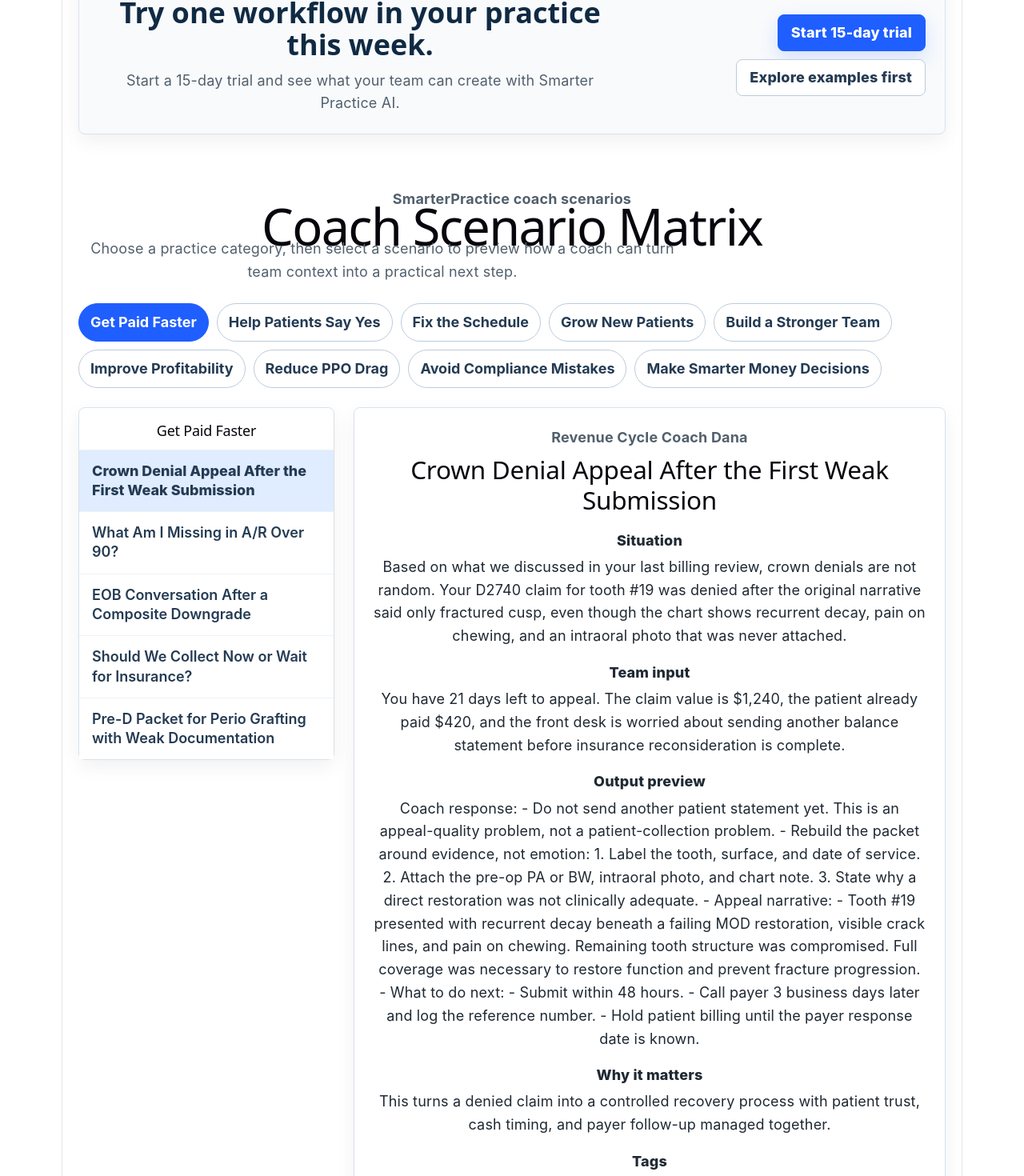
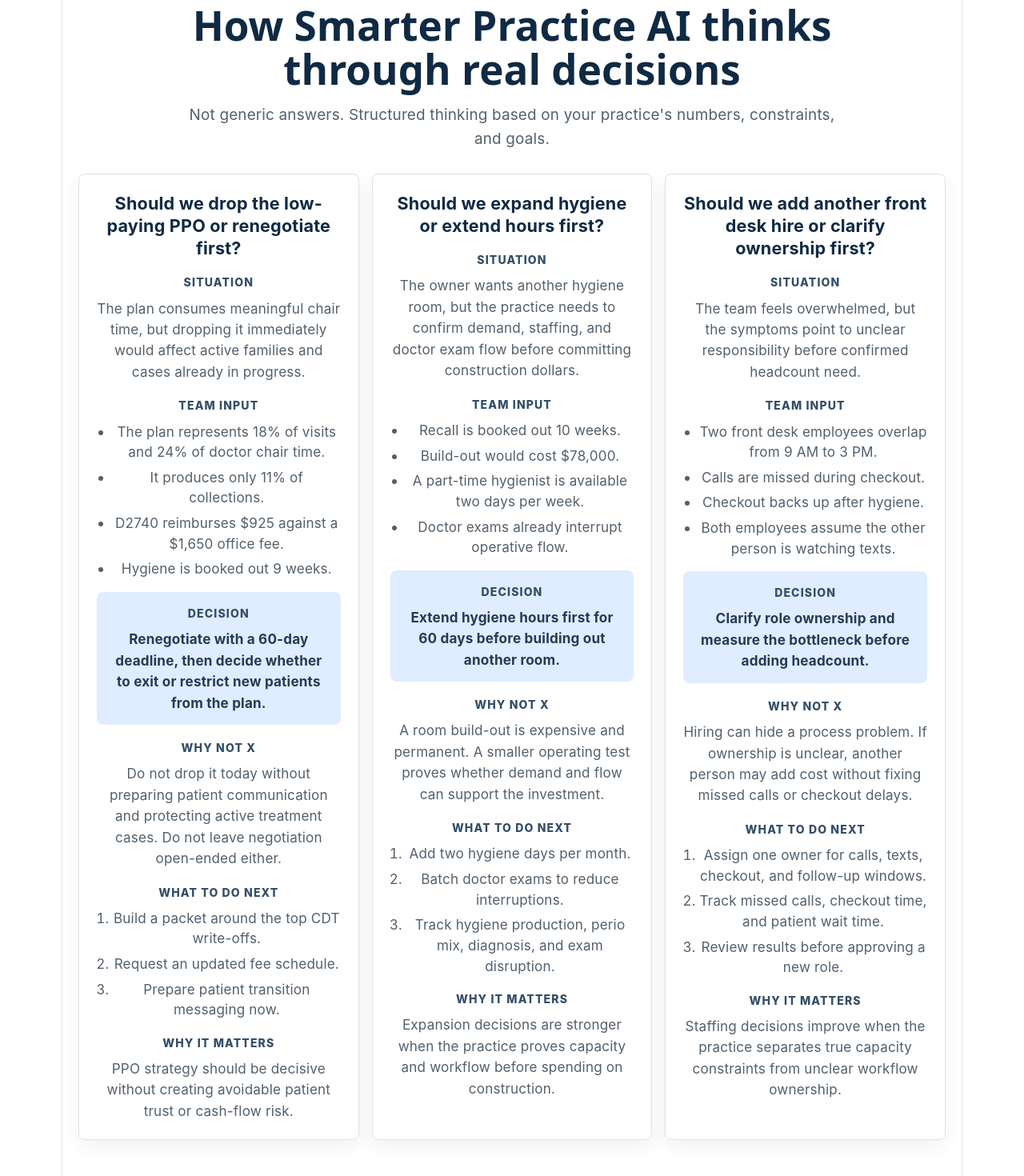
Before and after one commit to jeremyphelps-SP/smarterpractice-site, a React (Vite) app: page / in a window 1280 px wide. Shown: the part 1160-2630 px from the top of the page at 80% size. Built offline with nearby package versions, Linux system fonts and the light colour scheme.

Commit message:
Add decision examples section showing structured practice advice

```diff
--- a/src/App.jsx
+++ b/src/App.jsx
@@ -1,6 +1,7 @@
 import { useRef, useState } from "react";
 import CoachScenarioMatrix from "./components/CoachScenarioMatrix";
 import AIImageStudio from "./components/AIImageStudio";
+import DecisionExamplesSection from "./components/DecisionExamplesSection";
 import QuickWinsSection from "./components/QuickWinsSection";
 import StartHereSection from "./components/StartHereSection";
 import TrialCTA from "./components/TrialCTA";
@@ -37,6 +38,7 @@
         selectedChallenge={selectedChallenge}
         onSelectQuickWin={handleSelectQuickWin}
       />
+      <DecisionExamplesSection />
       <TrialCTA
         selectedChallenge={selectedChallenge}
         selectedQuickWin={selectedQuickWin}
--- /dev/null
+++ b/src/components/DecisionExamplesSection.css
@@ -0,0 +1,122 @@
+.decision-examples {
+  padding: 52px 20px 44px;
+  color: #1f2933;
+  background: #ffffff;
+  border-top: 1px solid #edf2f7;
+  font-family:
+    Inter, ui-sans-serif, system-ui, -apple-system, BlinkMacSystemFont, "Segoe UI",
+    sans-serif;
+}
+
+.decision-examples__inner {
+  max-width: 1120px;
+  margin: 0 auto;
+}
+
+.decision-examples__header {
+  max-width: 820px;
+  margin: 0 auto 28px;
+  text-align: center;
+}
+
+.decision-examples__header h2 {
+  margin: 0;
+  color: #102a43;
+  font-size: clamp(1.9rem, 4vw, 3rem);
+  font-weight: 650;
+  line-height: 1.08;
+  letter-spacing: 0;
+}
+
+.decision-examples__header p {
+  margin: 14px 0 0;
+  color: #52606d;
+  font-size: 1.05rem;
+  line-height: 1.6;
+}
+
+.decision-examples__cards {
+  display: grid;
+  grid-template-columns: repeat(3, minmax(0, 1fr));
+  gap: 16px;
+}
+
+.decision-examples__card {
+  display: flex;
+  flex-direction: column;
+  gap: 16px;
+  padding: 22px;
+  border: 1px solid #d9e2ec;
+  border-radius: 8px;
+  background: #ffffff;
+  box-shadow: 0 8px 24px rgba(15, 23, 42, 0.06);
+}
+
+.decision-examples__card h3 {
+  margin: 0;
+  color: #102a43;
+  font-size: 1.2rem;
+  line-height: 1.3;
+}
+
+.decision-examples__block,
+.decision-examples__decision {
+  display: grid;
+  gap: 6px;
+}
+
+.decision-examples__block h4,
+.decision-examples__decision h4 {
+  margin: 0;
+  color: #334e68;
+  font-size: 0.78rem;
+  font-weight: 800;
+  letter-spacing: 0.08em;
+  text-transform: uppercase;
+}
+
+.decision-examples__block p,
+.decision-examples__decision p {
+  margin: 0;
+  color: #52606d;
+  font-size: 0.95rem;
+  line-height: 1.55;
+}
+
+.decision-examples__decision {
+  padding: 14px;
+  border-radius: 8px;
+  background: #e0ecff;
+}
+
+.decision-examples__decision p {
+  color: #243b53;
+  font-weight: 700;
+}
+
+.decision-examples__block ul,
+.decision-examples__block ol {
+  display: grid;
+  gap: 6px;
+  margin: 0;
+  padding-left: 20px;
+  color: #52606d;
+  font-size: 0.95rem;
+  line-height: 1.5;
+}
+
+@media (max-width: 980px) {
+  .decision-examples__cards {
+    grid-template-columns: 1fr;
+  }
+}
+
+@media (max-width: 560px) {
+  .decision-examples {
+    padding: 44px 18px 36px;
+  }
+
+  .decision-examples__card {
+    padding: 18px;
+  }
+}
--- /dev/null
+++ b/src/components/DecisionExamplesSection.jsx
@@ -0,0 +1,134 @@
+import "./DecisionExamplesSection.css";
+
+const decisionExamples = [
+  {
+    title: "Should we drop the low-paying PPO or renegotiate first?",
+    situation:
+      "The plan consumes meaningful chair time, but dropping it immediately would affect active families and cases already in progress.",
+    teamInput: [
+      "The plan represents 18% of visits and 24% of doctor chair time.",
+      "It produces only 11% of collections.",
+      "D2740 reimburses $925 against a $1,650 office fee.",
+      "Hygiene is booked out 9 weeks.",
+    ],
+    decision:
+      "Renegotiate with a 60-day deadline, then decide whether to exit or restrict new patients from the plan.",
+    whyNot:
+      "Do not drop it today without preparing patient communication and protecting active treatment cases. Do not leave negotiation open-ended either.",
+    nextSteps: [
+      "Build a packet around the top CDT write-offs.",
+      "Request an updated fee schedule.",
+      "Prepare patient transition messaging now.",
+    ],
+    whyItMatters:
+      "PPO strategy should be decisive without creating avoidable patient trust or cash-flow risk.",
+  },
+  {
+    title: "Should we expand hygiene or extend hours first?",
+    situation:
+      "The owner wants another hygiene room, but the practice needs to confirm demand, staffing, and doctor exam flow before committing construction dollars.",
+    teamInput: [
+      "Recall is booked out 10 weeks.",
+      "Build-out would cost $78,000.",
+      "A part-time hygienist is available two days per week.",
+      "Doctor exams already interrupt operative flow.",
+    ],
+    decision:
+      "Extend hygiene hours first for 60 days before building out another room.",
+    whyNot:
+      "A room build-out is expensive and permanent. A smaller operating test proves whether demand and flow can support the investment.",
+    nextSteps: [
+      "Add two hygiene days per month.",
+      "Batch doctor exams to reduce interruptions.",
+      "Track hygiene production, perio mix, diagnosis, and exam disruption.",
+    ],
+    whyItMatters:
+      "Expansion decisions are stronger when the practice proves capacity and workflow before spending on construction.",
+  },
+  {
+    title: "Should we add another front desk hire or clarify ownership first?",
+    situation:
+      "The team feels overwhelmed, but the symptoms point to unclear responsibility before confirmed headcount need.",
+    teamInput: [
+      "Two front desk employees overlap from 9 AM to 3 PM.",
+      "Calls are missed during checkout.",
+      "Checkout backs up after hygiene.",
+      "Both employees assume the other person is watching texts.",
+    ],
+    decision:
+      "Clarify role ownership and measure the bottleneck before adding headcount.",
+    whyNot:
+      "Hiring can hide a process problem. If ownership is unclear, another person may add cost without fixing missed calls or checkout delays.",
+    nextSteps: [
+      "Assign one owner for calls, texts, checkout, and follow-up windows.",
+      "Track missed calls, checkout time, and patient wait time.",
+      "Review results before approving a new role.",
+    ],
+    whyItMatters:
+      "Staffing decisions improve when the practice separates true capacity constraints from unclear workflow ownership.",
+  },
+];
+
+export default function DecisionExamplesSection() {
+  return (
+    <section className="decision-examples" aria-labelledby="decision-examples-title">
+      <div className="decision-examples__inner">
+        <div className="decision-examples__header">
+          <h2 id="decision-examples-title">
+            How Smarter Practice AI thinks through real decisions
+          </h2>
+          <p>
+            Not generic answers. Structured thinking based on your practice's
+            numbers, constraints, and goals.
+          </p>
+        </div>
+
+        <div className="decision-examples__cards">
+          {decisionExamples.map((example) => (
+            <article className="decision-examples__card" key={example.title}>
+              <h3>{example.title}</h3>
+
+              <div className="decision-examples__block">
+                <h4>Situation</h4>
+                <p>{example.situation}</p>
+              </div>
+
+              <div className="decision-examples__block">
+                <h4>Team Input</h4>
+                <ul>
+                  {example.teamInput.map((item) => (
+                    <li key={item}>{item}</li>
+                  ))}
+                </ul>
+              </div>
+
+              <div className="decision-examples__decision">
+                <h4>Decision</h4>
+                <p>{example.decision}</p>
+              </div>
+
+              <div className="decision-examples__block">
+                <h4>Why not X</h4>
+                <p>{example.whyNot}</p>
+              </div>
+
+              <div className="decision-examples__block">
+                <h4>What to do next</h4>
+                <ol>
+                  {example.nextSteps.map((step) => (
+                    <li key={step}>{step}</li>
+                  ))}
+                </ol>
+              </div>
+
+              <div className="decision-examples__block">
+                <h4>Why it matters</h4>
+                <p>{example.whyItMatters}</p>
+              </div>
+            </article>
+          ))}
+        </div>
+      </div>
+    </section>
+  );
+}
```
